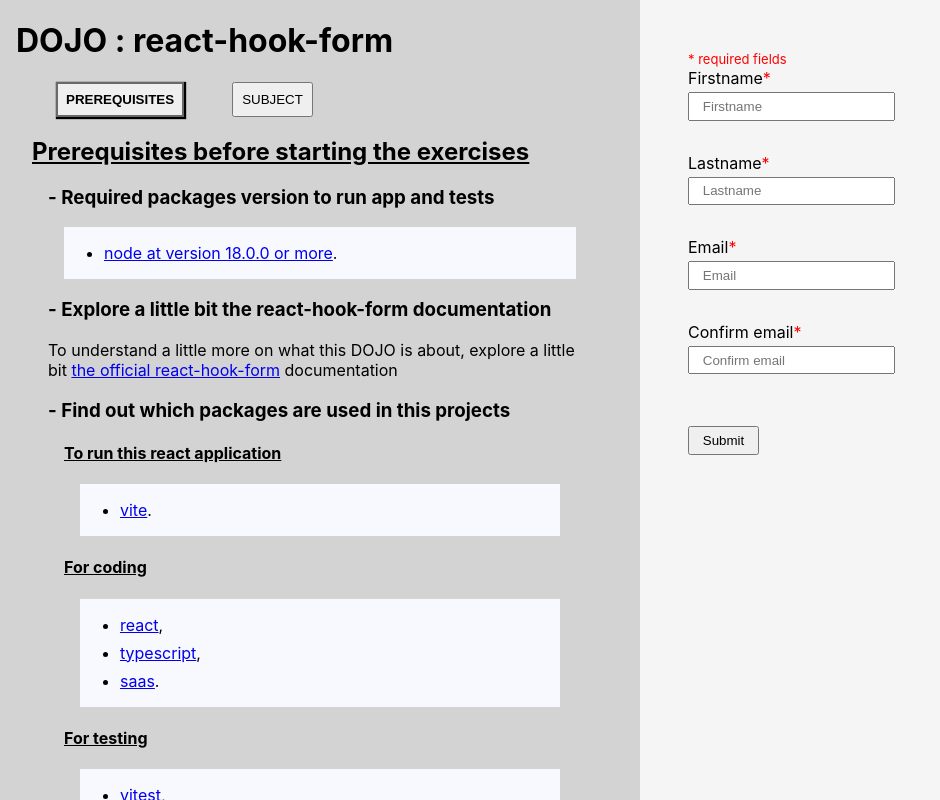
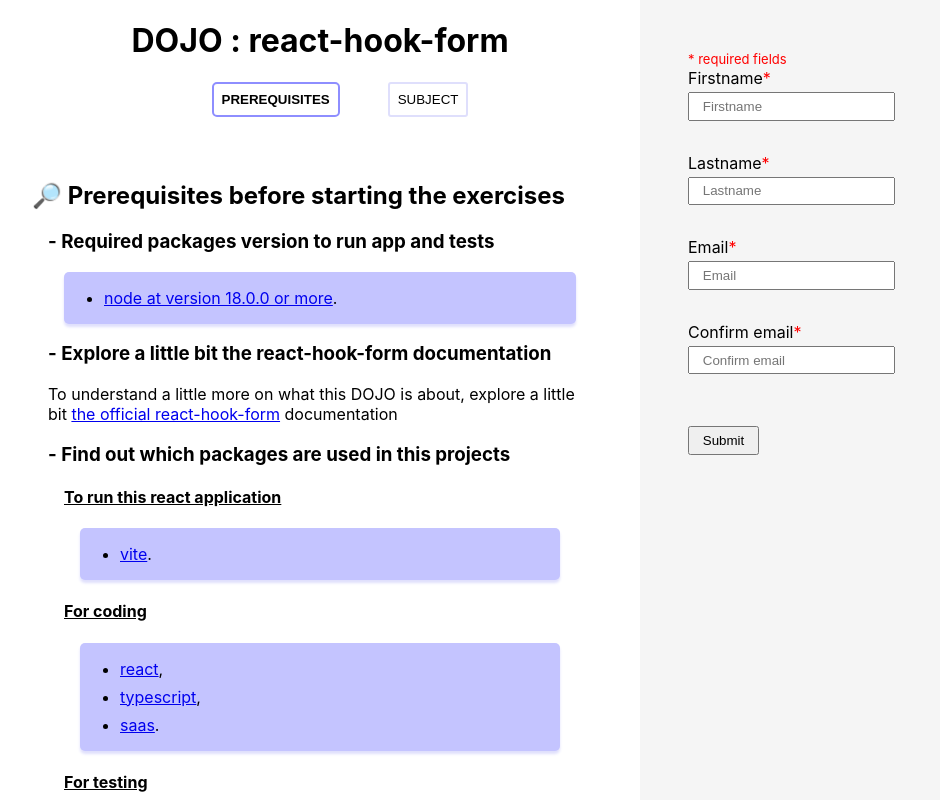
Before and after one commit to Antoine-Regembal/dojo-react-hook-form, a React (Vite) app: page /prerequisites in a window 1280 px wide. Shown: the whole page, without its empty margins (0-940 px from the left). Built offline with nearby package versions, Linux system fonts and the light colour scheme.

Commit message:
feat(Documentation): Updating documentation style.

```diff
--- a/src/App.scss
+++ b/src/App.scss
@@ -9,7 +9,7 @@
   overflow-y: scroll;
 
   &--documentation {
-    background-color: lightgrey;
+    background-color: white;
     padding: 0 1rem 0 1rem;
   }
   &--form {
--- a/src/Documentation/Documentation.scss
+++ b/src/Documentation/Documentation.scss
@@ -4,18 +4,29 @@
   flex-wrap: wrap;
   align-content: flex-start;
   align-items: center;
+  justify-content: center;
 
   &__list__button {
     cursor: pointer;
     padding: 0.5rem;
     text-transform: uppercase;
+    border-color: #dfdffc;
+    border-radius: 3px;
+    border-style: solid;
+    background-color: #ffffff;
+    transition: background-color border-color;
+    transition-duration: 0.3s;
 
     &--selected {
       font-weight: bold;
-      border-color: dimgrey;
+      border-color: #8e8eff;
+      border-radius: 5px;
       border-style: solid;
-      box-shadow: 1px 1px 1px 1px black;
     }
+  }
+  &__list__button:hover {
+    background-color: #8e8eff;
+    border-color: #8e8eff;
   }
   &__list:not(:first-child) {
     margin-left: 3rem;
@@ -26,7 +37,15 @@
   margin: 1rem;
 }
 
-h2,h4 {
+h1 {
+  text-align: center;
+}
+
+h2 {
+  margin-top: 4rem;
+}
+
+h4 {
   text-decoration: underline;
 }
 
@@ -36,7 +55,9 @@
 
 section > ul {
   margin: 1rem;
-  background: ghostwhite;
+  background: #c4c4ff;
+  border-radius: 5px;
+  box-shadow: 0 3px 3px #dfdffc;
   padding-top: 1rem;
   padding-bottom: 1rem;
 
@@ -52,8 +73,50 @@
 }
 
 .snippet {
-  background-color: black;
+  cursor: pointer;
+  position: relative;
+  background-color: #000000;
   padding: 1rem;
   color: white;
+  border-radius: 10px;
   font-weight: bold;
+  border-radius: 10px;
+  box-shadow: 0 3px 3px #000000;
+  transition: background-color color;
+  transition-duration: 0.3s;
 }
+
+.snippet > p::before {
+  content: "click to copy to clipboard";
+  text-decoration: underline;
+  top: 0.5rem;
+  right: 0.5rem;
+  position: absolute;
+  font-weight: initial;
+  font-size: small;
+}
+
+.snippet:hover {
+  background-color: whitesmoke;
+  color: black;
+}
+
+.section {
+  &__title {
+    &--before-starting::before {
+      content: "🔎 ";
+    }
+    &--install::before {
+      content: "🧰 ";
+    }
+    &--tips::before {
+      content: "💡 ";
+    }
+    &--refactor-validation::before {
+      content: "✅ ";
+    }
+    &--subject::before {
+      content: "📄 ";
+    }
+  }
+}
--- a/src/Documentation/routes/Prerequisites/Prerequisites.tsx
+++ b/src/Documentation/routes/Prerequisites/Prerequisites.tsx
@@ -1,7 +1,7 @@
 export const Prerequisites = () => (
 	<>
 		<section>
-			<h2>Prerequisites before starting the exercises</h2>
+			<h2 className="section__title--before-starting">Prerequisites before starting the exercises</h2>
 			<section>
 				<h3>Required packages version to run app and tests</h3>
 				<ul>
@@ -47,7 +47,7 @@
 			</section>
 		</section>
 		<section>
-			<h2>Install the React Developer Tool</h2>
+			<h2 className="section__title--install">Install the React Developer Tool</h2>
 			<ul>
 				<li>
 					<a href="https://chrome.google.com/webstore/detail/react-developer-tools/fmkadmapgofadopljbjfkapdkoienihi" target="_blank" rel="noreferrer">
--- a/src/Documentation/routes/Subject/Subject.tsx
+++ b/src/Documentation/routes/Subject/Subject.tsx
@@ -1,7 +1,7 @@
 export const Subject = () => (
 	<>
 		<section>
-			<h2>Subject</h2>
+			<h2 className="section__title--subject">Subject</h2>
 			<section>
 				<h3>Existing and goal</h3>
 				<p>You have been given a simple react form. The form is entirely functional with state management, form validation and errors management.</p>
@@ -27,17 +27,19 @@
 			</section>
 		</section>
 		<section>
-			<h2>How to validate that my refactoring is correct ?</h2>
+			<h2 className="section__title--refactor-validation">How to validate that my refactoring is correct ?</h2>
 			<section>
 				<h3>Use existing tests</h3>
 				<p>The project comes with a full set of tests covering the different use cases of the form.</p>
 				<p>To validate that your refactoring is correct, run the different tests suites with the command below.</p>
 				<p>If after your refactoring all the test are passing, then you can consider that your refactoring is working.</p>
-				<p className="snippet">npm run test</p>
+				<div className="snippet" onClick={() => {navigator.clipboard.writeText("npm run test");}}>
+					<p>npm run test</p>
+				</div>
 			</section>
 		</section>
 		<section>
-			<h2>Tips</h2>
+			<h2 className="section__title--tips">Tips</h2>
 			<p>Here is a list of tips that can help you during all the refactoring process :</p>
 			<ul>
 				<li>Launch tests suites during all the refactoring process to check what is working and what is not</li>
```
